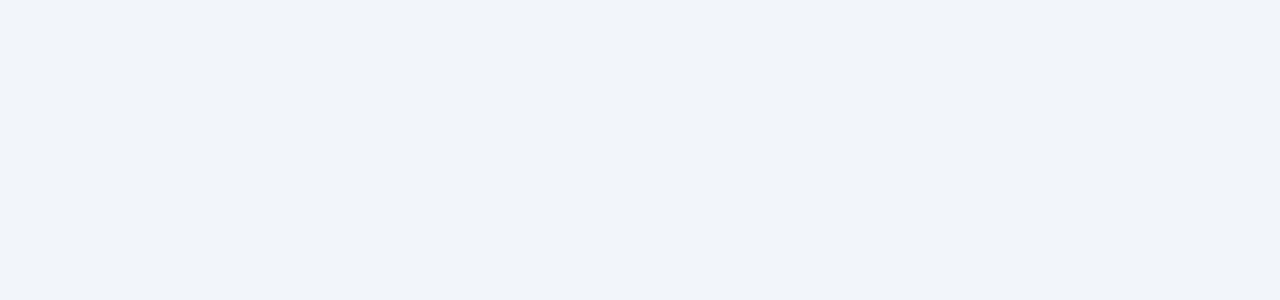
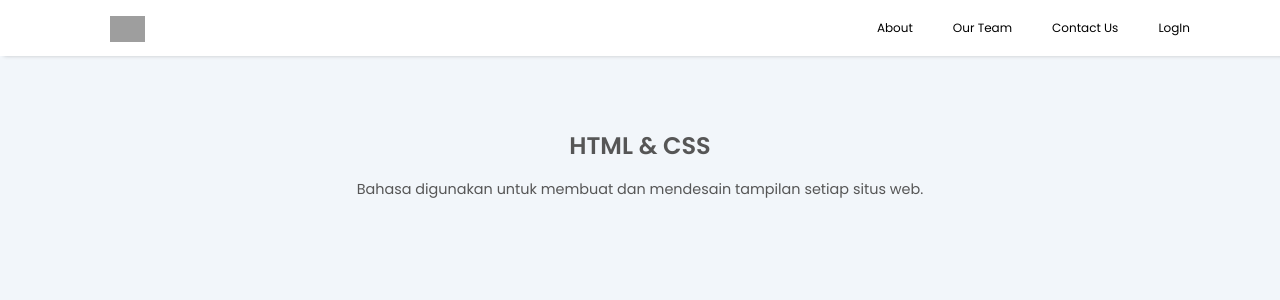
Before and after one commit to tomasdewantoro/codami.nextjs, a React (Create React App) app: page /course-detail/html-css in a window 1280 px wide. Shown: the top 300 px of the page. Built offline with nearby package versions, Linux system fonts and the light colour scheme; grey boxes are pictures that could not be loaded.

Commit message:
update course htmlcss

```diff
--- a/src/assets/scss/grid.scss
+++ b/src/assets/scss/grid.scss
@@ -217,12 +217,11 @@ textarea {
   line-height: inherit;
 }
 a {
-  color: #337ab7;
+  color:#565656;
   text-decoration: none;
 }
 a:hover,
 a:focus {
-  color: #23527c;
   text-decoration: underline;
 }
 a:focus {
--- a/src/assets/scss/view/courses.scss
+++ b/src/assets/scss/view/courses.scss
@@ -45,3 +45,12 @@
 .skill-desc{
   height: 60px;
 }
+
+.course-title{
+  margin-top:6rem;
+  text-align: center;
+  h2{
+    font-weight: normal;
+    font-size: 1.2rem;
+  }
+}
--- a/src/route.js
+++ b/src/route.js
@@ -2,12 +2,14 @@ import React from 'react';
 import { Route, BrowserRouter as Router } from 'react-router-dom';
 import App from './App';
 import Courses from './views/courses';
+import HtmlCSS from './views/course/htmlcss';
 
 const routing = (
   <Router>
     <div>
       <Route exact path="/" component={App} />
       <Route path="/courses" component={Courses} />
+      <Route path="/course-detail/html-css" component={HtmlCSS} />
     </div>
   </Router>
 )
--- /dev/null
+++ b/src/views/course/htmlcss.jsx
@@ -0,0 +1,17 @@
+import React, { Component } from 'react';
+import MainLayout from '../../layouts/main';
+
+class HtmlCSS extends Component{
+  render(){
+    return (
+      <div className="container">
+        <div className="course-title">
+          <h1>HTML & CSS</h1>
+          <h2>Bahasa digunakan untuk membuat dan mendesain tampilan setiap situs web.</h2>
+        </div>
+      </div>
+    );
+  }
+}
+
+export default MainLayout(HtmlCSS);
--- a/src/views/courses.jsx
+++ b/src/views/courses.jsx
@@ -1,5 +1,6 @@
 import React, { Component } from "react";
 import MainLayout from '../layouts/main';
+import { Link } from 'react-router-dom';
 
 class Courses extends Component {
   render(){
@@ -19,13 +20,21 @@ class Courses extends Component {
       <div class="courses container">
         <div className="row">
           <div className="col-md-12">
+            <div className="section-title"><img src="https://d2aj9sy12tbpym.cloudfront.net/assets/languages/language_list/html-d55f9f9c51ce7c499c71c8c50d012164782602def8da6e623d50bc523e71fe3d.svg" alt="course list" height="25px" /><h2>Desain Grafis</h2></div>
+          </div>
+          <div className="col-md-12">
+            <div className="section-title"><img src="https://d2aj9sy12tbpym.cloudfront.net/assets/languages/language_list/html-d55f9f9c51ce7c499c71c8c50d012164782602def8da6e623d50bc523e71fe3d.svg" alt="course list" height="25px" /><h2>Fotogari</h2></div>
+          </div>
+          <div className="col-md-12">
             <div className="section-title"><img src="https://d2aj9sy12tbpym.cloudfront.net/assets/languages/language_list/html-d55f9f9c51ce7c499c71c8c50d012164782602def8da6e623d50bc523e71fe3d.svg" alt="course list" height="25px" /><h2>Pemrograman</h2></div>
           </div>
-          <SkillCard
-            title="HTML & CSS"
-            desc="Bahasa digunakan untuk membuat dan mendesain tampilan setiap situs web."
-            image="https://d2aj9sy12tbpym.cloudfront.net/assets/languages/language_list/html-d55f9f9c51ce7c499c71c8c50d012164782602def8da6e623d50bc523e71fe3d.svg"
-          />
+          <Link to="/course-detail/html-css">
+            <SkillCard
+              title="HTML & CSS"
+              desc="Bahasa digunakan untuk membuat dan mendesain tampilan setiap situs web."
+              image="https://d2aj9sy12tbpym.cloudfront.net/assets/languages/language_list/html-d55f9f9c51ce7c499c71c8c50d012164782602def8da6e623d50bc523e71fe3d.svg"
+            />
+          </Link>
           <SkillCard
             title="JavaScript"
             desc="Bahasa fleksibel yang digunakan di mana saja, mulai dari
```
Also changed, not shown: src/assets/scss/main.scss (line endings or trailing spaces), src/logo.svg (deleted).
